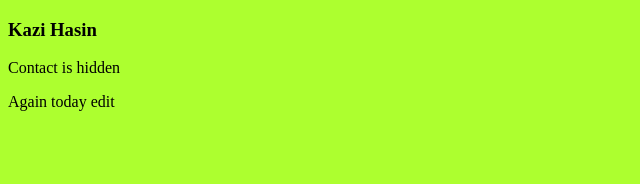
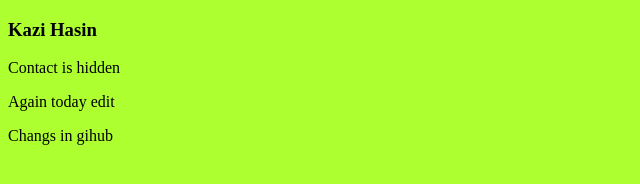
Before and after one commit to KaziHasin/MyDemo, a plain HTML site: page index.html in a window 1280 px wide. Shown: the whole page, without its empty margins (0-640 px from the left). Drawn offline with Linux system fonts and the light colour scheme.

Commit message:
Update index.html

```diff
--- a/index.html
+++ b/index.html
@@ -10,5 +10,6 @@
 <h3>Kazi Hasin</h3>
 <p>Contact is hidden</p>
 <p>Again today edit</p>
+	<p>Changs in gihub</p>
 </body>
 </html>
```
